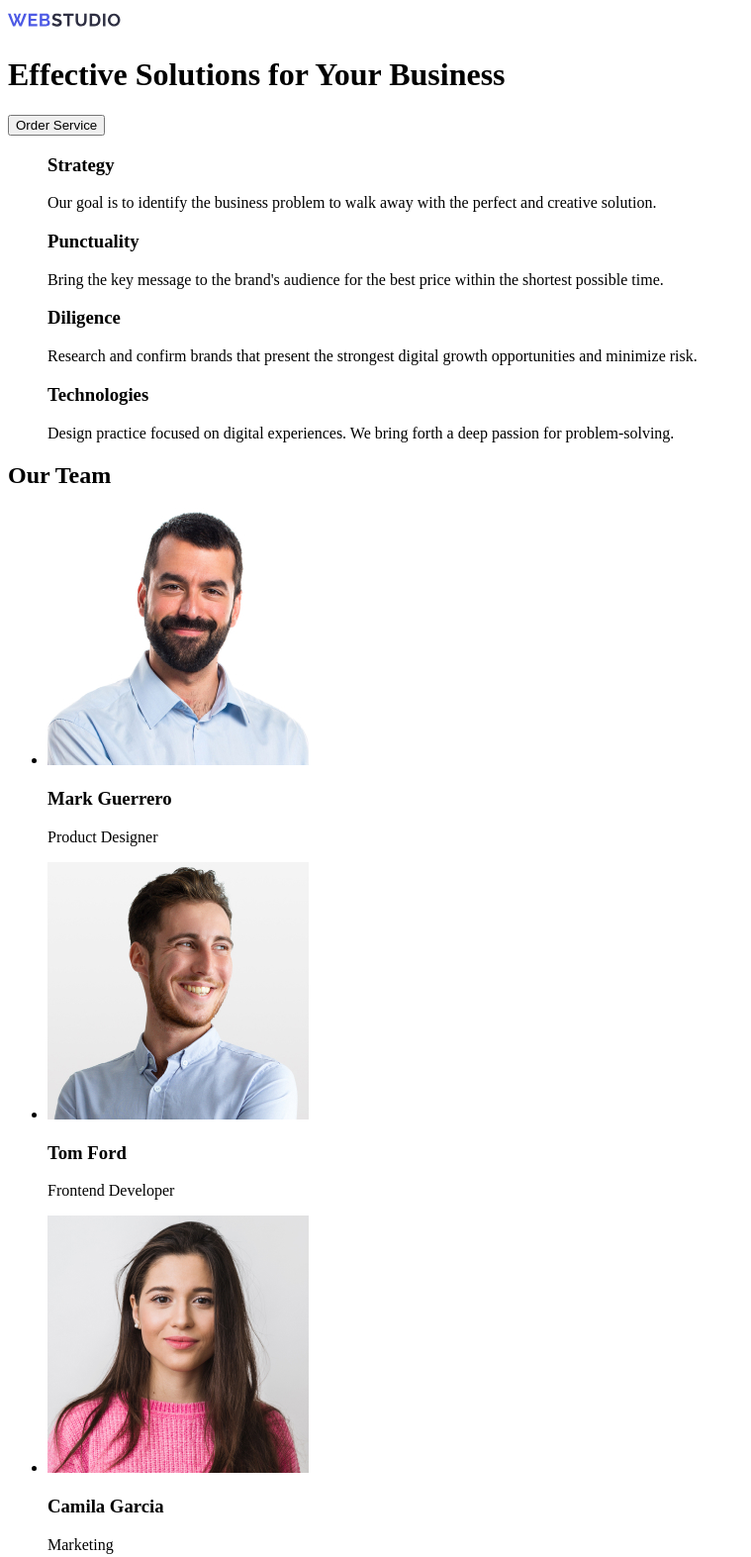
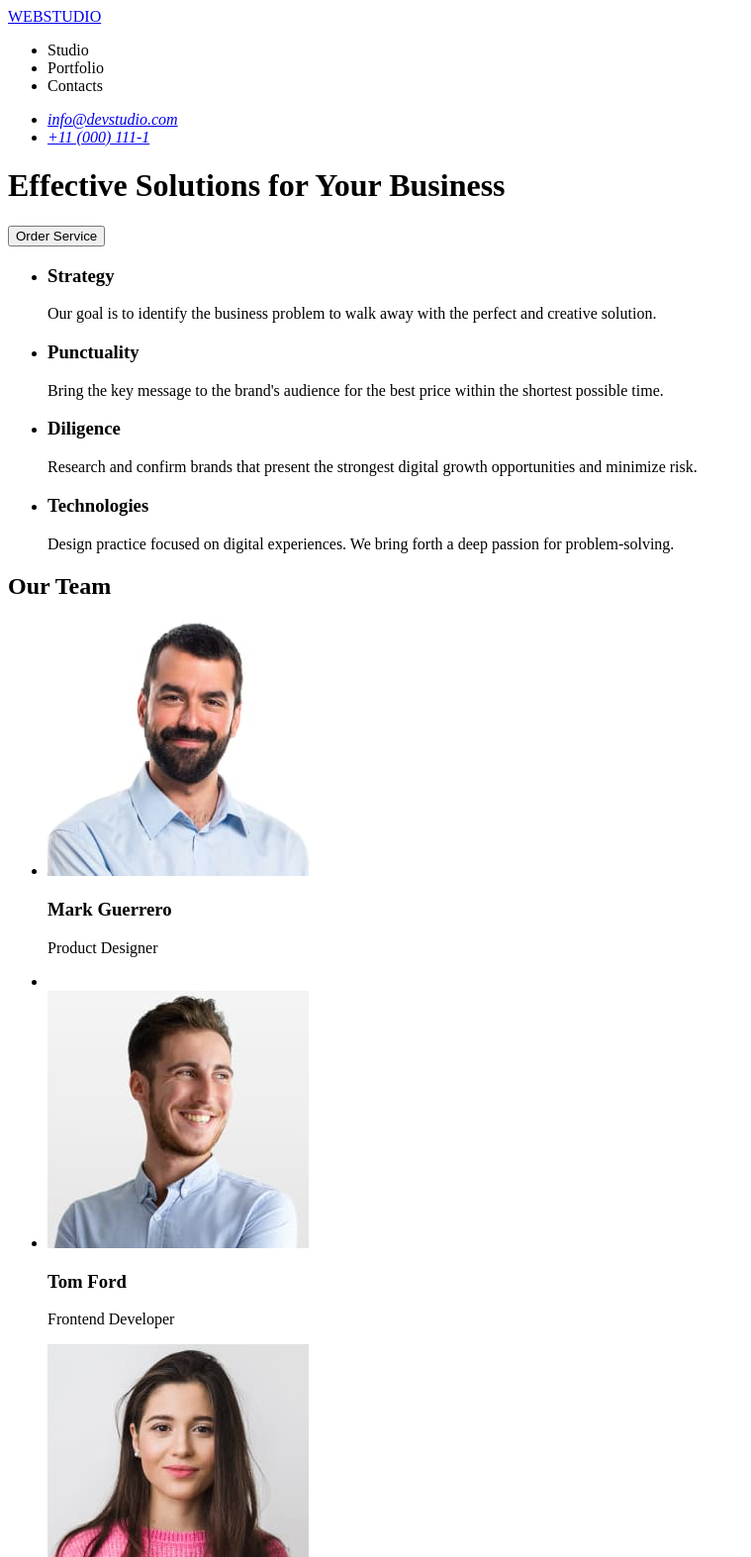
Before and after one commit to Yaskee/goit-markup-hw-01, a plain HTML site: page index.html in a window 1280 px wide. Shown: the top 1573 px of the page at 99% size, without its empty margins (0-759 px from the left). Drawn offline with Linux system fonts and the light colour scheme.

Commit message:
final html edition

```diff
--- a/index.html
+++ b/index.html
@@ -7,32 +7,48 @@
 </head>
 <body>
     <header>
-        <a href="">
-            <img src="/images/Logo header.svg"/>
-        </a>
+        <section>
+        <a href="./images/logo-header.svg">WEBSTUDIO</a>
+        <nav>
           <ul>
-
+           <li>Studio</li>
+           <li>Portfolio</li>
+           <li>Contacts</li>
           </ul>
+        </nav>
+        <address>
+          <ul>
+            <li>
+              <a href="mailto:info@devstudio.com">info@devstudio.com</a>
+            </li>
+            <li>
+              <a href="tel:+110001111">+11 (000) 111-1</a>
+            </li>
+          </ul>
+        </address>
+        </section>
     </header>
     <main>
         <h1>Effective Solutions for Your Business</h1>
         <button type="button">Order Service</button>
     <section>
       <ul>
+        <li>
           <h3>Strategy</h3>
             <p>Our goal is to identify the business problem to walk away with the perfect and creative solution. </p>
-      </ul>
-      <ul>
+        </li>
+        <li>
           <h3>Punctuality</h3>
             <p>Bring the key message to the brand's audience for the best price within the shortest possible time.</p>
-      </ul>
-      <ul>
+        </li>
+        <li>
           <h3>Diligence</h3>
             <p>Research and confirm brands that present the strongest digital growth opportunities and minimize risk.</p>
-      </ul>
-      <ul>
+        </li>
+        <li>
           <h3>Technologies</h3>
             <p>Design practice focused on digital experiences. We bring forth a deep passion for problem-solving.</p>
+        </li>
       </ul>
     </section>
     <section>
@@ -40,34 +56,29 @@
     <ul>
       <li>
         <a href="">
-            <img src="/images/img 1.jpg" alt="Mark Guerrero"/>
+            <img src="./images/img01.jpg" width="264" height="260" alt="Mark Guerrero"/>
         </a>
         <h3>Mark Guerrero</h3>
         <p>Product Designer</p>
       </li>
-    </ul>
-    <ul>
+      <li>
       <li>
         <a href="">
-            <img src="/images/img 2.jpg" alt="Tom Ford"/>
+            <img src="./images/img02.jpg" width="264" height="260" alt="Tom Ford"/>
         </a>
         <h3>Tom Ford</h3>
         <p>Frontend Developer</p>
       </li>
-    </ul>
-    <ul>
       <li>
         <a href="">
-            <img src="/images/img 3.jpg" alt="Camila Garcia"/>
+            <img src="./images/img03.jpg" width="264" height="260" alt="Camila Garcia"/>
         </a>
         <h3>Camila Garcia</h3>
         <p>Marketing</p>
       </li>
-    </ul>
-    <ul>
       <li>
           <a href="">
-            <img src="/images/img 4.jpg" alt="Daniel Wilson"/>
+            <img src="./images/img04.jpg" width="264" height="260" alt="Daniel Wilson"/>
           </a>
           <h3>Daniel Wilson</h3>
           <p>UI Designer</p>
@@ -76,9 +87,7 @@
     </section>
     </main>
     <footer>
-        <a href="">
-            <img src="/images/Logo footer.svg"/>
-        </a>
+        <a href="./images/logo-footer.svg">WEBSTUDIO</a>
         <p>Increase the flow of customers and sales for your business with digital marketing & growth solutions.</p>
     </footer>
 </body>
```
Also changed, not shown: .prettierrc.json (added), images/img 1.jpg (deleted), images/img 2.jpg (deleted), images/img 3.jpg (deleted), images/img 4.jpg (deleted), images/img01.jpg (added), images/img02.jpg (added), images/img03.jpg (added), images/img04.jpg (added), images/logo-footer.svg (renamed from images/Logo footer.svg), images/logo-header.svg (renamed from images/Logo header.svg). Lines whose indentation alone changed are shown as unchanged.
